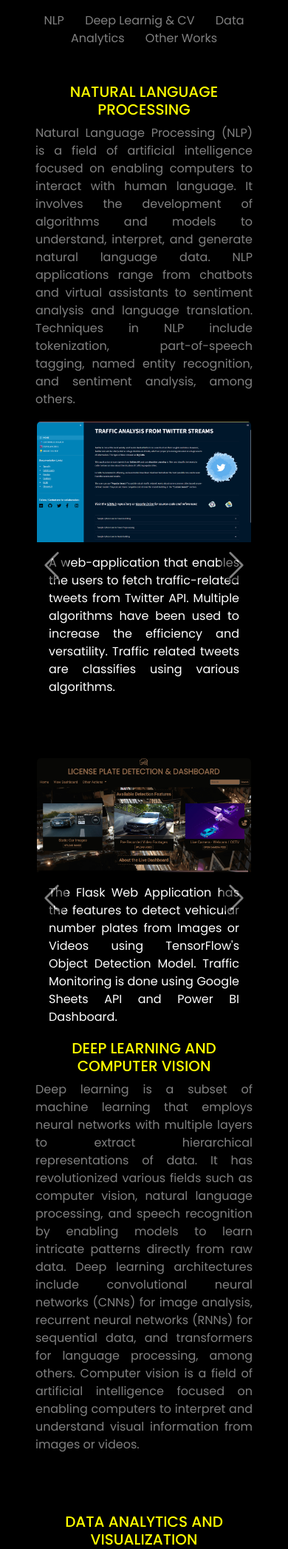
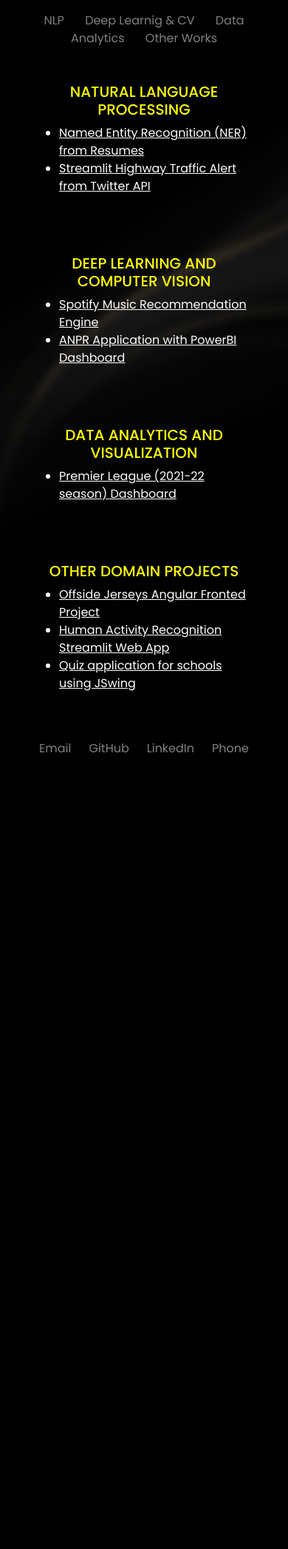
Before and after one commit to ayushmaanFCB/Portfolio-Ayushmaan, a Flask app: page /projects in a window 390 px wide. Shown: the part 87-2181 px from the top of the page at 74% size. After the commit the page ends 1105 px from the top, so only its background shows below. Run offline with Flask 3, Linux system fonts and the light colour scheme.

Commit message:
workaround

```diff
--- a/static/css/styles.css
+++ b/static/css/styles.css
@@ -13,6 +13,10 @@ body {
     font-family: "poppins";
     min-height: 100vh;
     height: 100%;
+    background-image: url("../images/background.jpg");
+    background-size: cover;
+    background-repeat: no-repeat;
+    background-position: center;
 }
 
 #footer-col {
@@ -49,10 +53,31 @@ body {
     #contact-head {
         display: none;
     }
+
+    #descp-topic {
+        display: none;
+    }
+
+    #carouselNLP,
+    #carouselML,
+    #carouselDA,
+    #carouselOthers {
+        display: none;
+    }
+
+    body {
+        background-image: url("../images/background2.jpg");
+        background-repeat: repeat;
+        background-position: center;
+    }
 }
 
 @media only screen and (min-width: 991px) {
     #profile1 {
+        display: none;
+    }
+
+    #hidden-repos {
         display: none;
     }
 }
@@ -75,10 +100,8 @@ body {
 }
 
 .card {
-    border-color: black;
-    border-radius: 50%;
-    border-width: 0.15rem;
     color: white;
+    background-color: black;
 }
 
 .carousel-inner .card-body {
@@ -121,3 +144,12 @@ body {
 #contact-header a {
     color: gray;
 }
+
+#hidden-repos li::marker {
+    color: white;
+}
+
+#hidden-repos a {
+    color: white;
+    text-decoration: underline;
+}
--- a/templates/contact.html
+++ b/templates/contact.html
@@ -125,7 +125,7 @@
                     </form>
                 </div>
                 <div class="col-md-4">
-                    <iframe style="padding: 2rem;"
+                    <iframe style="padding: 2rem; padding-bottom:4rem"
                         src="https://www.google.com/maps/embed?pb=!1m18!1m12!1m3!1d3886.8889333648403!2d80.13702524603937!3d13.042741054579777!2m3!1f0!2f0!3f0!3m2!1i1024!2i768!4f13.1!3m3!1m2!1s0x3a5261c3d516dc4b%3A0xa974bd3ad4c5b27b!2sSri%20Ramachandra%20Faculty%20of%20Engineering%20and%20Technology!5e0!3m2!1sen!2sin!4v1715598055835!5m2!1sen!2sin"
                         width="100%" height="100%" loading="lazy" referrerpolicy="no-referrer-when-downgrade"></iframe>
                 </div>
--- a/templates/projects.html
+++ b/templates/projects.html
@@ -84,6 +84,12 @@
             <div class="row justify-content-center align-items-center" style="text-align: center;">
                 <div class="col-md-6">
                     <h5 style="color:yellow;">NATURAL LANGUAGE PROCESSING</h5>
+                    <ul id="hidden-repos" style="text-align:left">
+                        <li><a href="https://github.com/ayushmaanFCB/Resume-and-Name-Card-Entity-Detection"
+                                target="_blank">Named Entity Recognition (NER) from Resumes</a></li>
+                        <li><a href="https://github.com/ayushmaanFCB/Streamlit-App-for-Highway-Traffic-Analysis-from-Twitter-API"
+                                target="_blank">Streamlit Highway Traffic Alert from Twitter API</a></li>
+                    </ul>
                     <p id="descp-topic">
                         Natural Language Processing (NLP) is a field of artificial intelligence focused on enabling
                         computers to interact with human language. It involves the development of algorithms and models
@@ -172,7 +178,7 @@
                             </div>
                             <div class="carousel-inner">
                                 <div class="carousel-item">
-                                    <a href="https://github.com/ayushmaanFCB/ANPR-Application-with-PowerBI-Dashboard-and-Chatbot "
+                                    <a href="https://github.com/ayushmaanFCB/ANPR-Application-with-PowerBI-Dashboard-and-Chatbot"
                                         , target="_blank">
                                         <div class="card">
                                             <img src="{{url_for('static',filename='images/anpr.png')}}"
@@ -203,6 +209,12 @@
                 </div>
                 <div class="col-md-6">
                     <h5 style="color:yellow;">DEEP LEARNING AND COMPUTER VISION</h5>
+                    <ul id="hidden-repos" style="text-align:left">
+                        <li><a href="https://github.com/ayushmaanFCB/Spotify-Music-Recommendation-Engine"
+                                target="_blank">Spotify Music Recommendation Engine</a></li>
+                        <li><a href="https://github.com/ayushmaanFCB/ANPR-Application-with-PowerBI-Dashboard-and-Chatbot"
+                                target="_blank">ANPR Application with PowerBI Dashboard</a></li>
+                    </ul>
                     <p id="descp-topic">
                         Deep learning is a subset of machine learning that employs neural networks with multiple layers
                         to
@@ -225,6 +237,10 @@
             <div class="row justify-content-center align-items-center" style="text-align: center; margin-top:4rem">
                 <div class="col-md-6">
                     <h5 style="color:yellow;">DATA ANALYTICS AND VISUALIZATION</h5>
+                    <ul id="hidden-repos" style="text-align:left">
+                        <li><a href="https://github.com/ayushmaanFCB/Premier-League--2021-22--Tableau-Dashboard"
+                                target="_blank">Premier League (2021-22 season) Dashboard</a></li>
+                    </ul>
                     <p id="descp-topic">
                         Data visualization and analytics involve transforming raw data into insightful visual
                         representations to facilitate understanding and decision-making. Power BI and Tableau are
@@ -324,6 +340,11 @@
                 </div>
                 <div class="col-md-6">
                     <h5 style="color:yellow;">OTHER DOMAIN PROJECTS</h5>
+                    <ul id="hidden-repos" style="text-align:left">
+                        <li><a href="" target="_blank">Offside Jerseys Angular Fronted Project</a></li>
+                        <li><a href="" target="_blank">Human Activity Recognition Streamlit Web App</a></li>
+                        <li><a href="" target="_blank">Quiz application for schools using JSwing</a></li>
+                    </ul>
                     <p id="descp-topic">
                         Various projects covering other domains like Web-Development (JavaScript - Express JS and
                         Angular),
```
Also changed, not shown: static/images/background.jpg (added), static/images/background2.jpg (added).
